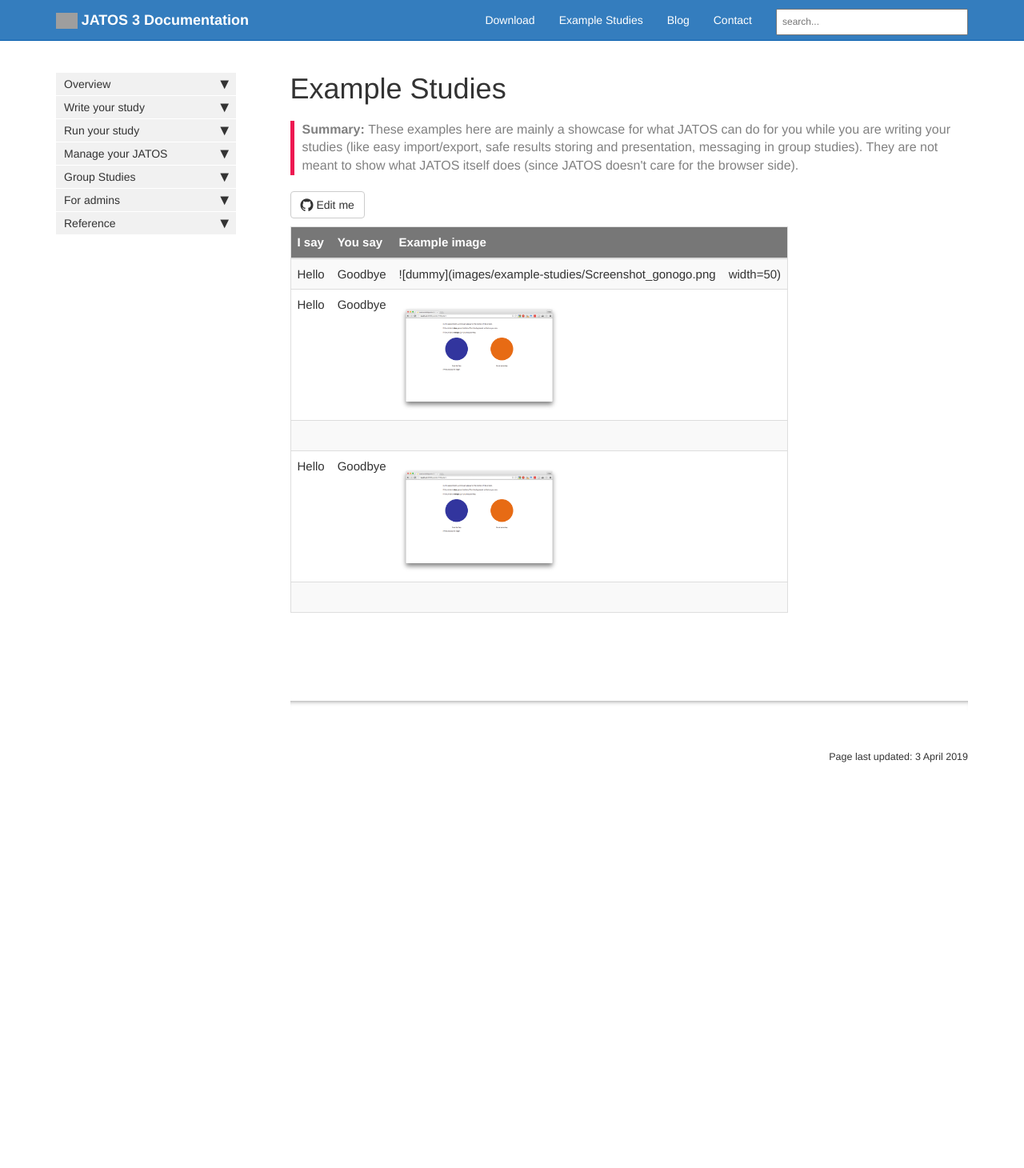
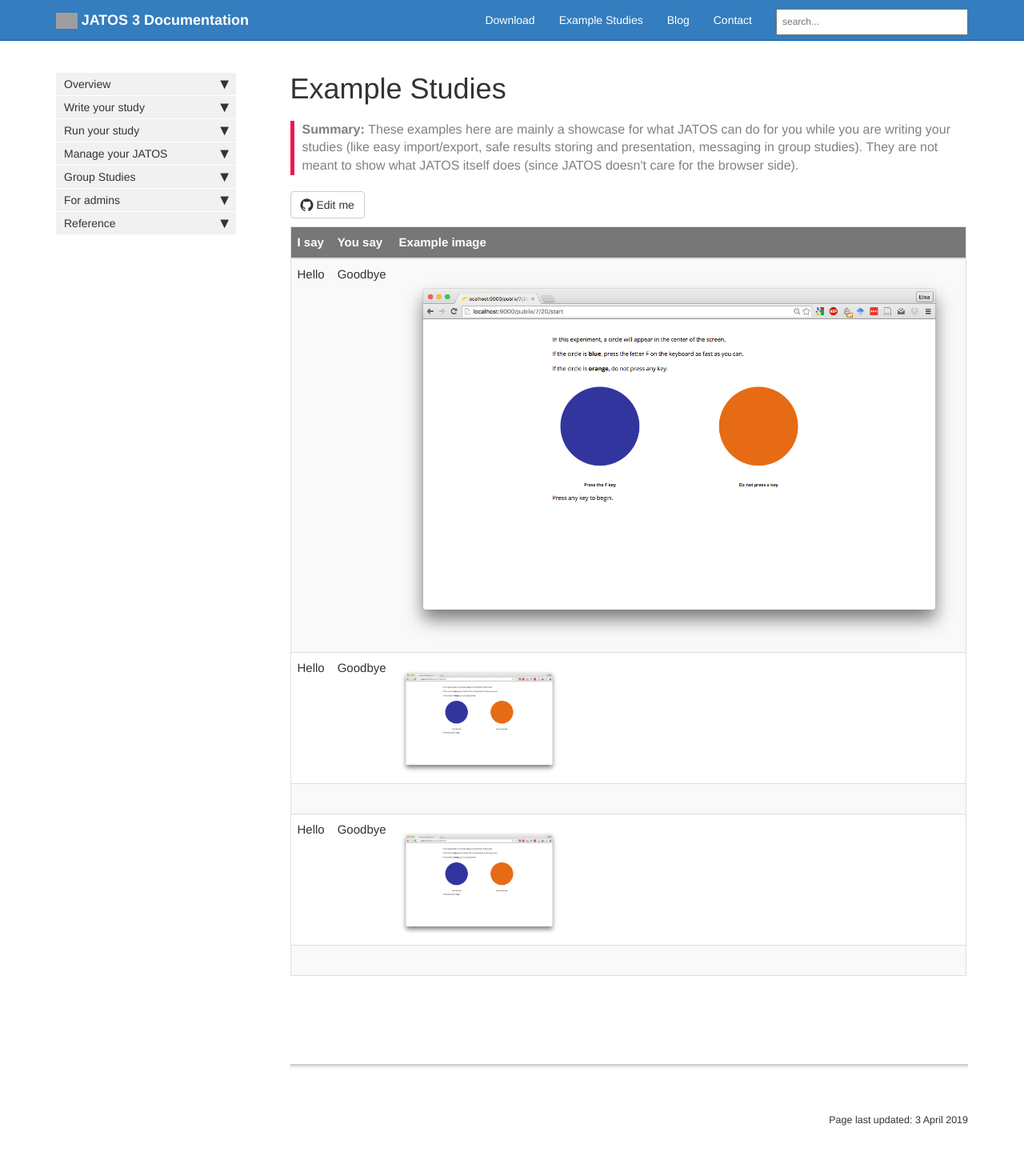
Before and after one commit to kristian-lange-tw/JATOS_docs_v3, a Jekyll site: the page built from pages/Example-Studies-New.md, in a window 1280 px wide. Shown: the whole page at 80% size. Built offline with Jekyll 4.4.1, drawn with Linux system fonts in a browser that asks for light colours; nearby versions of some CDN libraries; comment, search, counter and statistics services are not loaded; before the commit the page ends 1006 px from its top, so only the background shows below that; grey boxes are pictures that could not be loaded.

Commit message:
Update Example-Studies-New.md

```diff
--- a/pages/Example-Studies-New.md
+++ b/pages/Example-Studies-New.md
@@ -12,6 +12,6 @@ last_updated: 3 April 2019
 
 | I say          | You say   | Example image  |
 |-------------------|-------------------|-------------------|
-| Hello | Goodbye| ![dummy](images/example-studies/Screenshot_gonogo.png | width=50)|
+| Hello | Goodbye| ![dummy](images/example-studies/Screenshot_gonogo.png){:height="50%"} |
 | Hello | Goodbye|  {% include image.html file="example-studies/Screenshot_gonogo.png" alt="Screenshot Lexical Decision" max-width="200" %}|
 | Hello | Goodbye|  {% include image.html file="example-studies/Screenshot_gonogo.png" alt="Screenshot Lexical Decision" max-width="200" %}|
```
